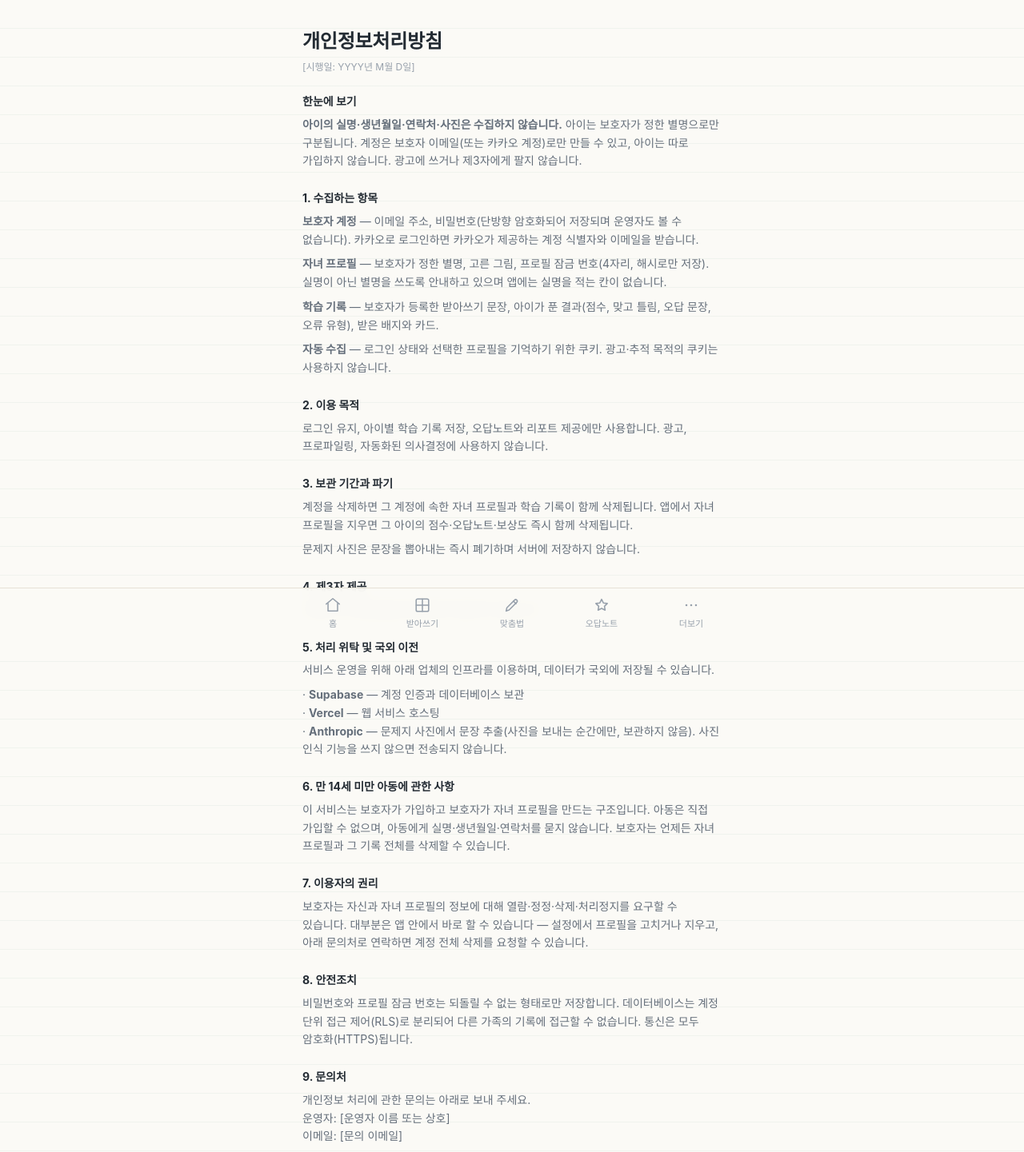
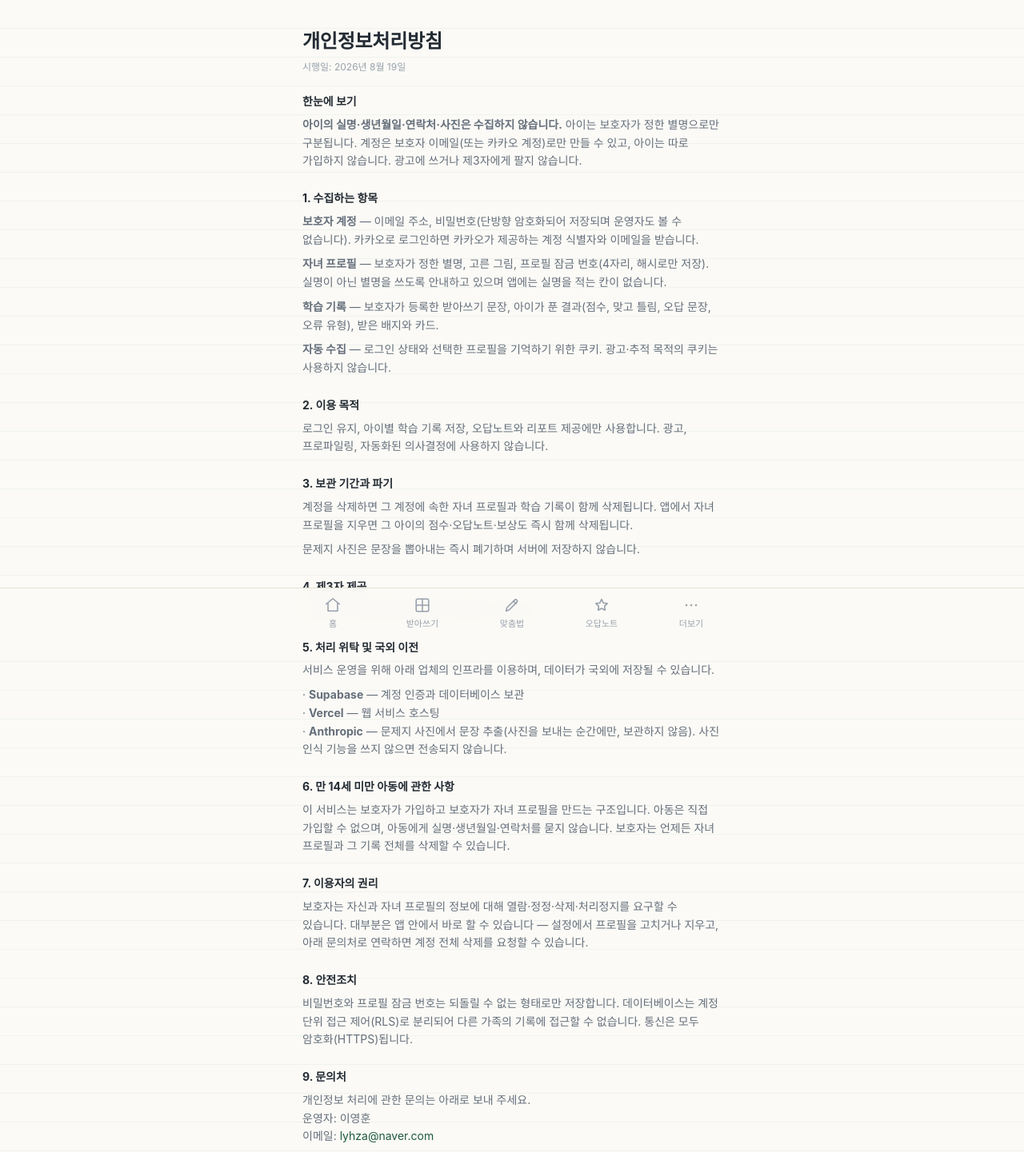
Before and after one commit to dldurrn/badasseugi, a Next.js app: page /privacy in a window 1280 px wide. Shown: the top 1441 px of the page at 80% size. Built offline with nearby package versions, Linux system fonts and the light colour scheme; a web font is replaced by a local one.

Commit message:
개인정보처리방침 운영자 정보와 시행일 기입

```diff
--- a/src/app/privacy/page.tsx
+++ b/src/app/privacy/page.tsx
@@ -7,13 +7,15 @@ export const metadata = { title: '개인정보처리방침 · 받아쓰기 공
  * 이 앱은 아이 실명을 받지 않고 보호자 계정으로만 가입받는 구조로
  * 수집 자체를 최소화했습니다.
  *
- * 아래 대괄호 [ ]로 표시된 곳은 배포 전에 반드시 실제 값으로 바꿔야 합니다.
- * 값을 채우지 않은 채로 배포하면 고지 의무를 지키지 못한 것이 됩니다.
+ * 아래 세 값은 고지 의무가 걸린 항목입니다.
+ * 운영자나 연락처가 바뀌면 여기만 고치면 화면 전체에 반영됩니다.
+ * 방침 내용을 고칠 때는 시행일도 함께 올려 주세요 —
+ * 언제부터 적용되는 방침인지가 고지의 핵심입니다.
  */
 
-const OPERATOR = '[운영자 이름 또는 상호]';
-const CONTACT = '[문의 이메일]';
-const EFFECTIVE_DATE = '[시행일: YYYY년 M월 D일]';
+const OPERATOR = '이영훈';
+const CONTACT = 'lyhza@naver.com';
+const EFFECTIVE_DATE = '시행일: 2026년 8월 19일';
 
 function Section({ title, children }: { title: string; children: React.ReactNode }) {
   return (
@@ -121,7 +123,11 @@ export default function PrivacyPage() {
             <br />
             운영자: {OPERATOR}
             <br />
-            이메일: {CONTACT}
+            {/* 눌러서 바로 보낼 수 있게 — 문의처는 닿기 쉬워야 합니다 */}
+            이메일:{' '}
+            <a href={`mailto:${CONTACT}`} style={{ color: 'var(--grid-deep)' }}>
+              {CONTACT}
+            </a>
           </p>
           <p className="text-xs">
             개인정보 침해에 관한 상담이 필요하면 개인정보침해신고센터(privacy.kisa.or.kr, 국번없이
```
